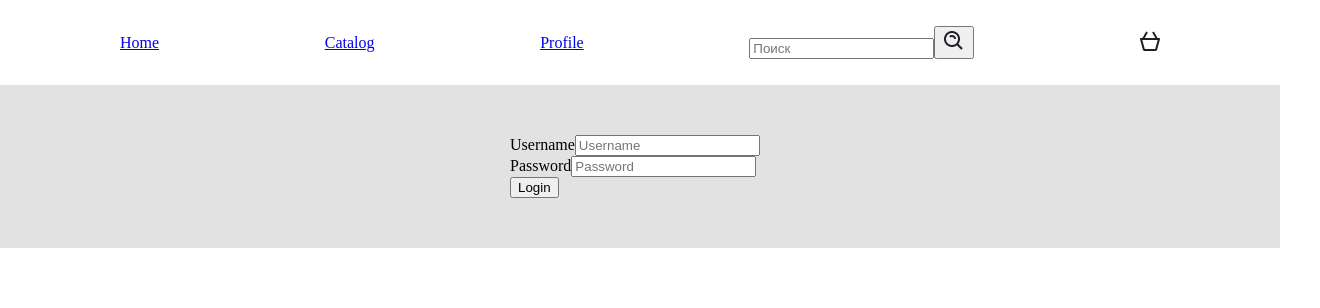
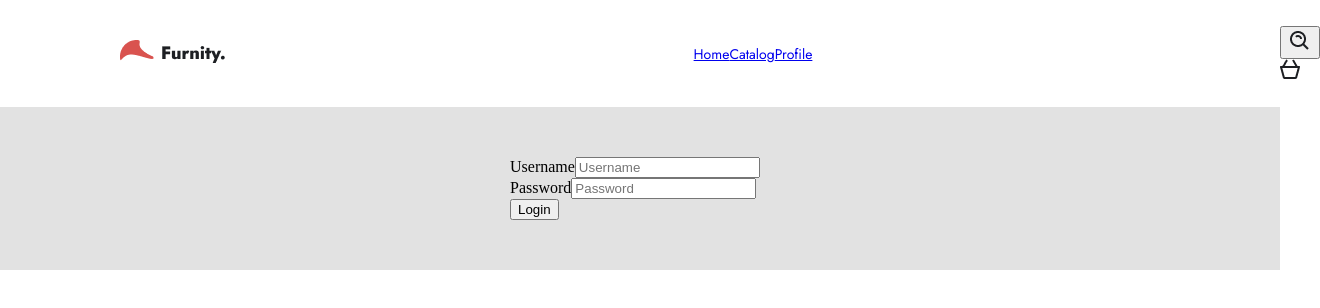
Before and after one commit to VicKhod/my-dummy-store, a React (Create React App) app: page /login in a window 1280 px wide. Shown: the top 308 px of the page, 1320 px wide, since content can reach past the window. Built offline with nearby package versions, Linux system fonts and the light colour scheme.

Commit message:
feat: styling header links

```diff
--- a/src/components/Header/Header.module.scss
+++ b/src/components/Header/Header.module.scss
@@ -3,26 +3,14 @@
   z-index: 10;
   padding: 26px 120px;
   background-color: transparent;
+  font-family: "Jost";
+  font-size: 14px;
 }
 
 nav {
   display: flex;
   align-items: center;
   justify-content: space-between;
-
-  ul {
-  list-style: none;
-  padding: 0;
-  margin: 0;
-
-    li {
-    display: inline-block;
-    margin-right: 10px;
-
-      a {
-      text-decoration: none;
-      color: #333;
-      }
-    }
-  }
+  width: 1200px;
+  margin: auto;
 }
--- a/src/components/Header/Header.tsx
+++ b/src/components/Header/Header.tsx
@@ -2,6 +2,7 @@ import { Link } from 'react-router-dom';
 import styles from './Header.module.scss';
 import Search from '../Search/Search';
 import iconCart from "../../assets/img/cart.png"
+import logo from "../../assets/img/logo.png"
 
 // interface HeaderProps {}
 
@@ -9,12 +10,18 @@ const Header = () => (
   <div className={styles.header}>
     <header>
       <nav>
-        <Link to='/'>Home</Link>
+        <div className={styles.header__nav_links}>
+        <img src={logo} alt="logo" />
+        </div>
+        <div className={styles.header__nav_links}>
+          <Link to='/'>Home</Link>
         <Link to='/catalog'>Catalog</Link>
         <Link to='/user'>Profile</Link>
-        <Search/>
+        </div>
+        <div className={styles.header__nav_links}>
+          <Search/>
         <Link to='/cart'><img src={iconCart} alt="cart" /></Link>
-
+        </div>
       </nav>
 
     </header>
--- a/src/components/Search/Search.tsx
+++ b/src/components/Search/Search.tsx
@@ -30,7 +30,7 @@ const Search = ({}: SearchProps) => {
   return (
     <div className={styles.search}>
       <form>
-        <input type="text" placeholder="Поиск" ref={(input) => updateVal(input?.value)}/>
+        {/* <input type="text" placeholder="Поиск" ref={(input) => updateVal(input?.value)}/> */}
         <button className="search-btn" type="button">
           <img src={icon} alt="search"/>
         </button>
--- a/src/index.css
+++ b/src/index.css
@@ -8,8 +8,7 @@ body {
 }
 
 code {
-  font-family: source-code-pro, Menlo, Monaco, Consolas, 'Courier New',
-    monospace;
+  font-family: monospace;
 }
 
 html,
```
Also changed, not shown: src/assets/img/logo.png (added).
